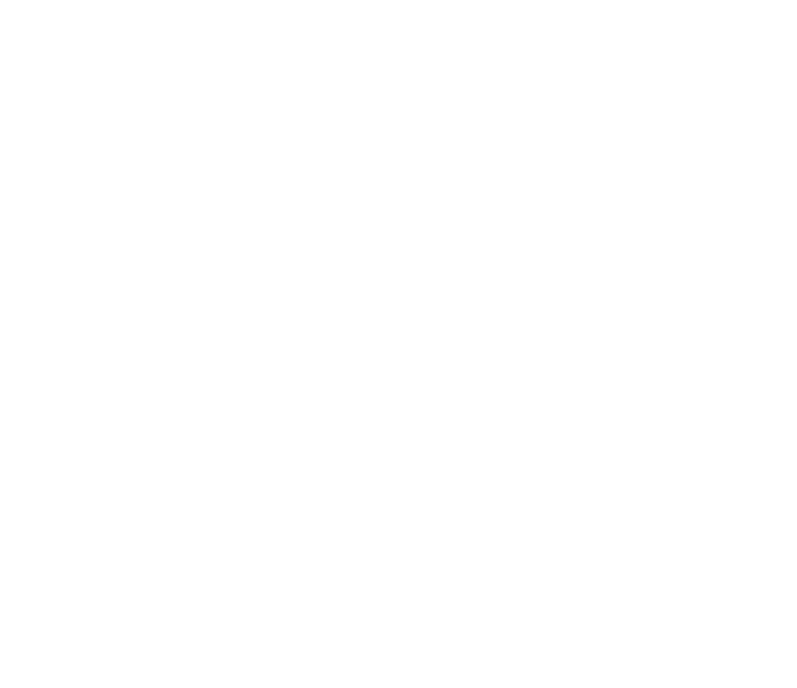
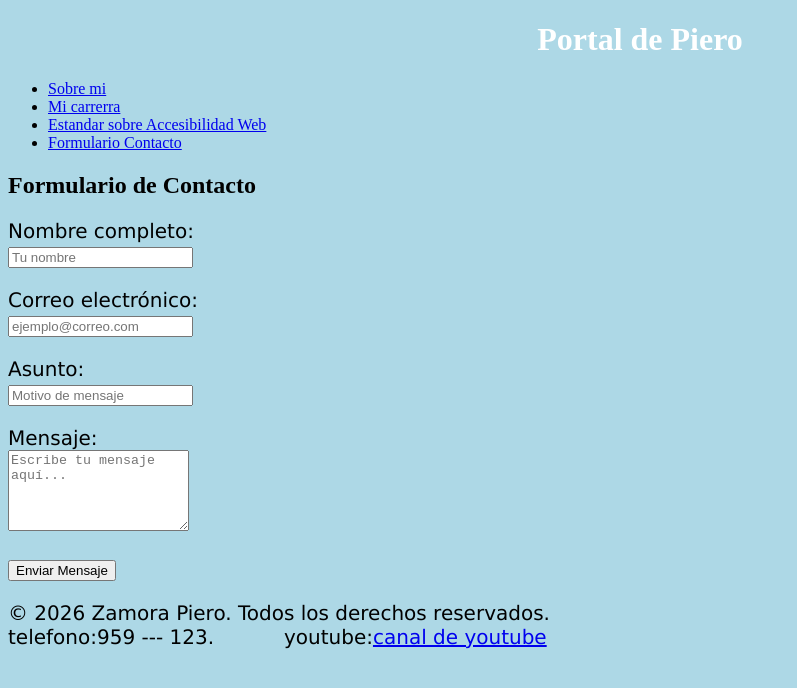
Before and after one commit to pzamora-hue/IDWeb, a plain HTML site: page Lab01/contact.html in a window 1280 px wide. Shown: the whole page, without its empty margins (0-797 px from the left). Drawn offline with Linux system fonts and the light colour scheme.

Commit message:
trabajo hecho

```diff
--- a/Lab01/author.html
+++ b/Lab01/author.html
@@ -0,0 +1,42 @@
+<!DOCTYPE html>
+<html lang="es">
+<head>
+    <meta charset="UTF-8">
+    <meta name="viewport" content="width=device-width, initial-scale=1.0">
+    <title>Sobre Mí - Portal de Portafolio Académico</title>
+    <link rel="stylesheet" href="css/style.css">
+</head>
+<body>
+    <header>
+        <h1>Portal de Piero</h1>
+        <nav>
+            <ul>
+                <li><a href="author.html">Sobre mi</a></li>
+                <li><a href="system.html">Mi carrerra</a></li>
+                <li><a href="w3c.html">Estandar sobre Accesibilidad Web</a></li>
+                <li><a href="contact.html">Formulario Contacto</a></li>
+            </ul>
+        </nav>
+    </header>
+    <main>
+        <section id="autor">
+            <h2>Sobre el Autor</h2>
+            <p>Hola, mi nombre es Piero Zamora. Soy estudiante de Ingeniería de Sistemas apasionado por la programación, el diseño de interfaces web y el desarrollo de software accesible.</p>
+        </section>
+        <section id="hobbies">
+            <h3>Hobbies e Intereses</h3>
+            <ul>
+                <li>Desarrollo de proyectos web personales.</li>
+                <li>Creación de contenido educativo para YouTube.</li>
+                <li>Videojuegos de estrategia y resolución de acertijos.</li>
+                <li>Estudiar, estudio en instituto y en universidad</li>
+            </ul>
+        </section>
+    </main>
+    <footer>
+        <p>© 2026 Zamora Piero. Todos los derechos reservados.
+        <br>telefono:959 --- 123. &nbsp &nbsp &nbsp &nbsp &nbsp youtube:<a href="https://www.youtube.com/@PIEROANDREEZAMORAAQUINO/videos">canal de youtube</a>
+        </p>
+    </footer>
+</body>
+</html>
--- a/Lab01/contact.html
+++ b/Lab01/contact.html
@@ -0,0 +1,53 @@
+<!DOCTYPE html>
+<html lang="es">
+<head>
+    <meta charset="UTF-8">
+    <meta name="viewport" content="width=device-width, initial-scale=1.0">
+    <title>Contacto - Portal de Portafolio Académico</title>
+    <link rel="stylesheet" href="css/style.css">
+</head>
+<body>
+    <header>
+        <h1>Portal de Piero</h1>
+        <nav>
+            <ul>
+                <li><a href="author.html">Sobre mi</a></li>
+                <li><a href="system.html">Mi carrerra</a></li>
+                <li><a href="w3c.html">Estandar sobre Accesibilidad Web</a></li>
+                <li><a href="contact.html">Formulario Contacto</a></li>
+            </ul>
+        </nav>
+    </header>
+    <main>
+        <section id="contacto">
+            <h2>Formulario de Contacto</h2>
+            <form action="#" method="post">
+                <p>
+                    <label for="nombre">Nombre completo:</label><br>
+                    <input type="text" id="nombre" name="nombre" placeholder="Tu nombre" required>
+                </p>
+                <p>
+                    <label for="email">Correo electrónico:</label><br>
+                    <input type="email" id="email" name="email" placeholder="ejemplo@correo.com" required>
+                </p>
+                <p>
+                    <label for="asunto">Asunto:</label><br>
+                    <input type="text" id="asunto" name="asunto" placeholder="Motivo de mensaje" required>
+                </p>
+                <p>
+                    <label for="mensaje">Mensaje:</label><br>
+                    <textarea id="mensaje" name="mensaje" rows="5" placeholder="Escribe tu mensaje aquí..." required></textarea>
+                </p>
+                <p>
+                    <button type="submit">Enviar Mensaje</button>
+                </p>
+            </form>
+        </section>
+    </main>
+    <footer>
+        <p>© 2026 Zamora Piero. Todos los derechos reservados.
+            <br>telefono:959 --- 123. &nbsp &nbsp &nbsp &nbsp &nbsp youtube:<a href="https://www.youtube.com/@PIEROANDREEZAMORAAQUINO/videos">canal de youtube</a>
+        </p>
+    </footer>
+</body>
+</html>
```
Also changed, not shown: Lab01/index.html (+1 -0 lines), Lab01/system.html (+41 -0 lines), Lab01/w3c.html (+41 -0 lines).
